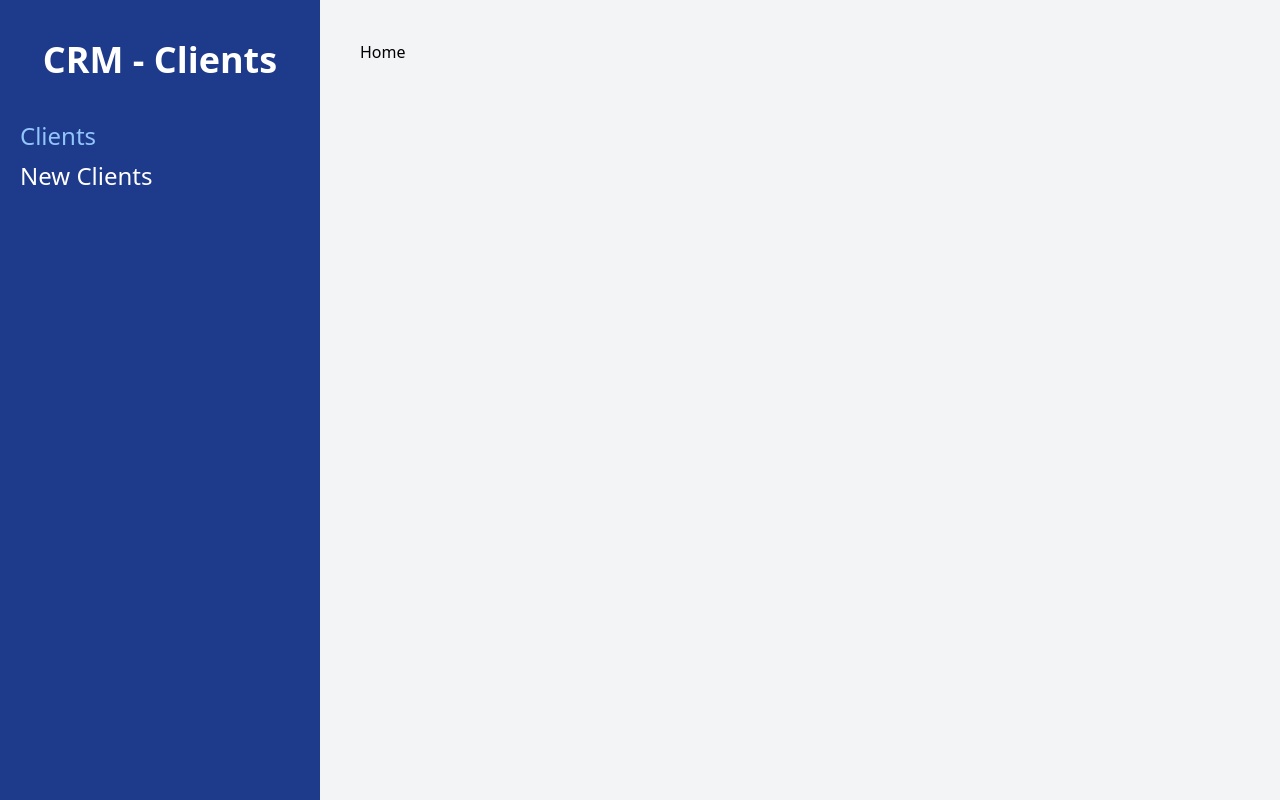
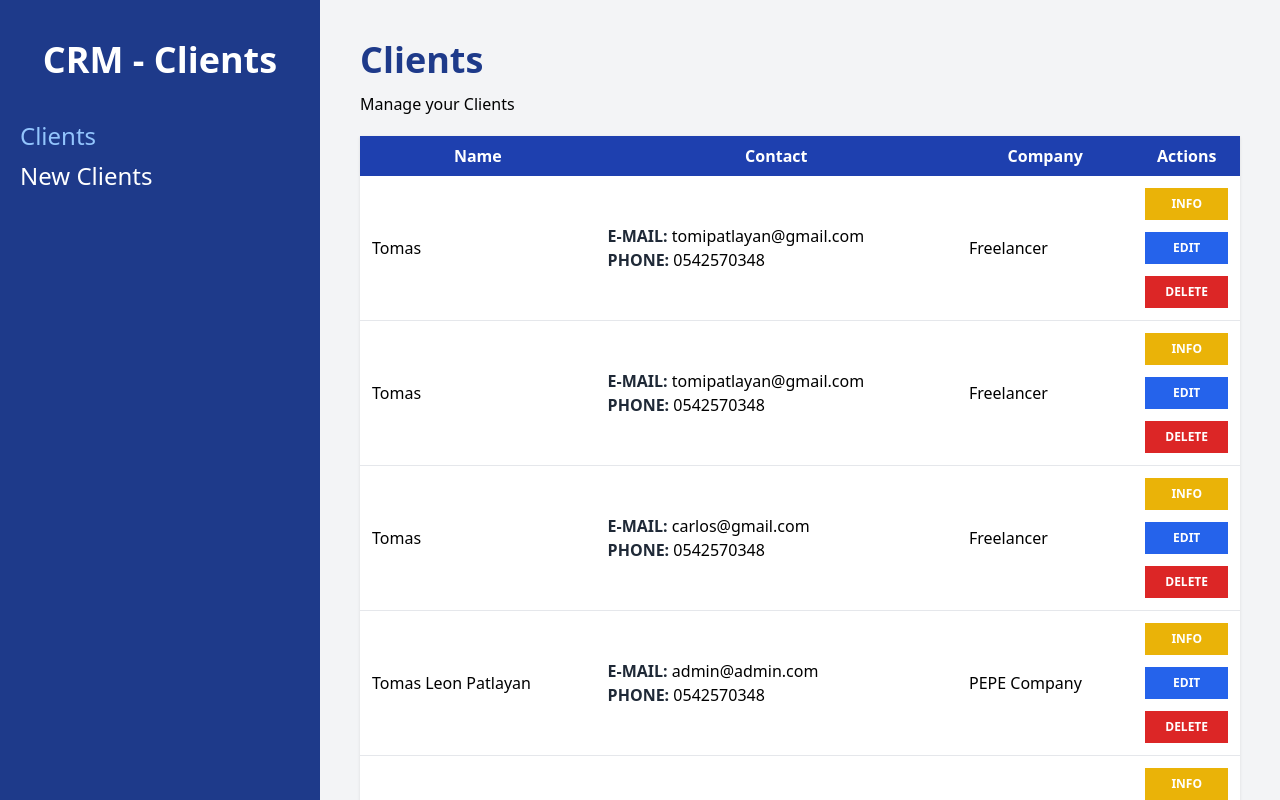
Before and after one commit to yanpatla/CRM-REACT-MANGER, a React (Vite) app: page /clients in a window 1280 px wide. Built offline with nearby package versions, Linux system fonts and the light colour scheme; data requests are answered from the project's data file.

Commit message:
finish the layout of the Table and add the Clients

```diff
--- /dev/null
+++ b/src/components/Clients.jsx
@@ -0,0 +1,28 @@
+import React from "react";
+
+const Clients = ({ client }) => {
+  const { name, company, email, phone, note, id } = client;
+  return (
+    <tr className="border-b hover:bg-gray-50">
+      <td className="p-3">{name}</td>
+      <td className="p-3">
+        <p>
+          <span className="text-gray-800 font-bold uppercase">E-mail: </span>
+          {email}
+        </p>
+        <p>
+          <span className="text-gray-800 font-bold uppercase">Phone: </span>
+          {phone}
+        </p>
+      </td>
+      <td className="p-3">{company}</td>
+      <td className="p-3">
+          <button type="button" className="bg-yellow-500 hover:bg-yellow-600 block w-full text-white p-2 uppercase font-bold text-xs">Info</button>
+          <button type="button" className="bg-blue-600 hover:bg-blue-700 block w-full text-white p-2 uppercase font-bold text-xs mt-3">Edit</button>
+          <button type="button" className="bg-red-600 hover:bg-red-700 block w-full text-white p-2 uppercase font-bold text-xs mt-3" >Delete</button>
+      </td>
+    </tr>
+  );
+};
+
+export default Clients;
--- a/src/pages/Home.jsx
+++ b/src/pages/Home.jsx
@@ -1,11 +1,44 @@
-import React from 'react'
+import React, { useEffect, useState } from "react";
+import axios from "axios";
+import Clients from "../components/Clients";
 
 const Home = () => {
-    return (
-        <div>
-            Home
-        </div>
-    )
-}
+  const [clients, setClients] = useState([]);
+  useEffect(() => {
+    const getClients = async () => {
+      try {
+        const url = "http://localhost:4000/clients";
+        const res = await axios.get(url);
+        setClients(res.data);
+      } catch (error) {
+        console.log(error);
+      }
+    };
+    getClients();
+  }, []);
+  return (
+    <>
+      <h1 className="font-black text-4xl text-blue-900"> Clients</h1>
 
-export default Home
+      <p className="mt-3">Manage your Clients</p>
+      <table className="w-full mt-5 table-auto shadow bg-white">
+        <thead className="bg-blue-800 text-white">
+          <tr>
+            <th className="p-2">Name</th>
+            <th className="p-2">Contact</th>
+            <th className="p-2">Company</th>
+            <th className="p-2">Actions</th>
+          </tr>
+        </thead>
+
+        <tbody>
+          {clients.map((client) => (
+            <Clients key={client.id} client={client} />
+          ))}
+        </tbody>
+      </table>
+    </>
+  );
+};
+
+export default Home;
```
